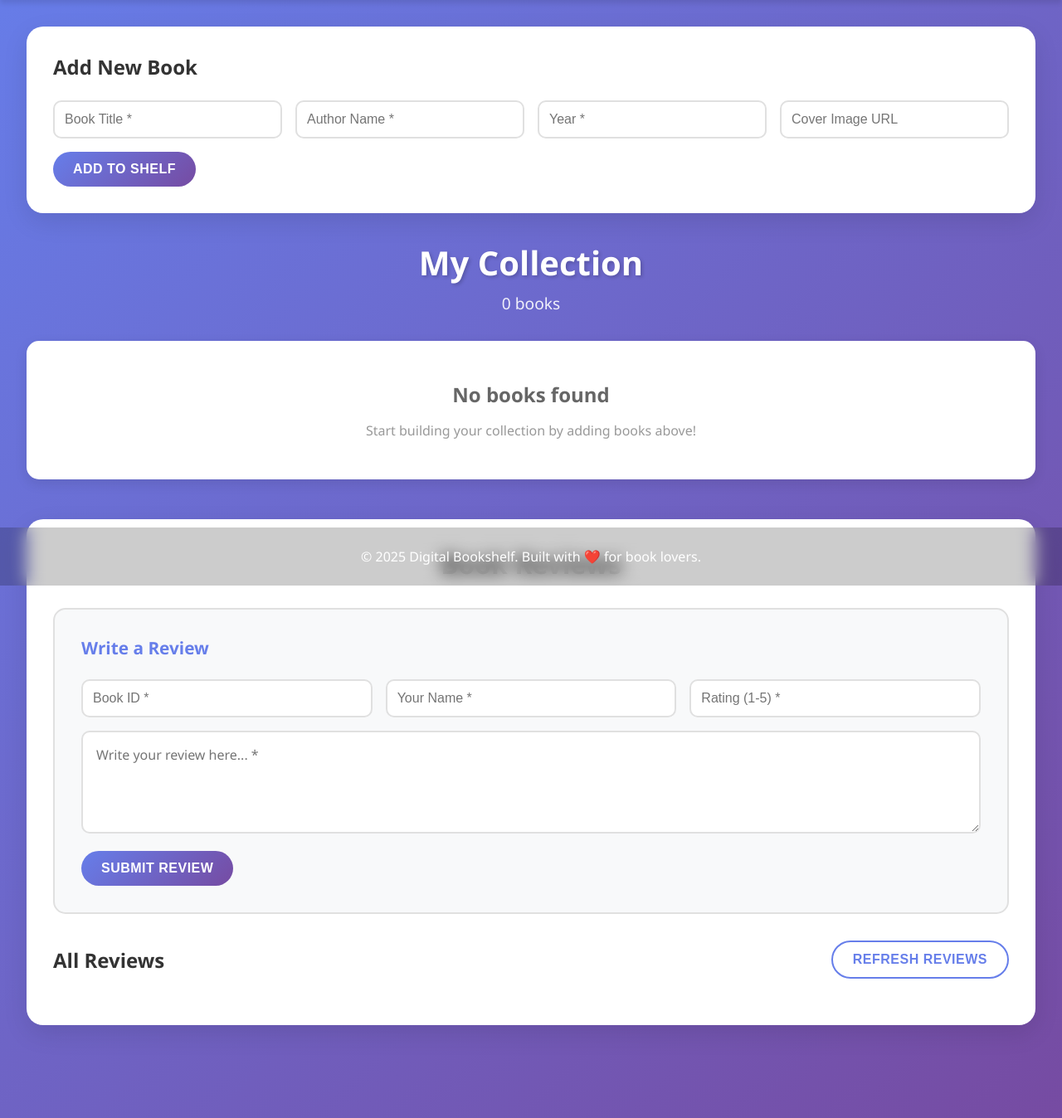
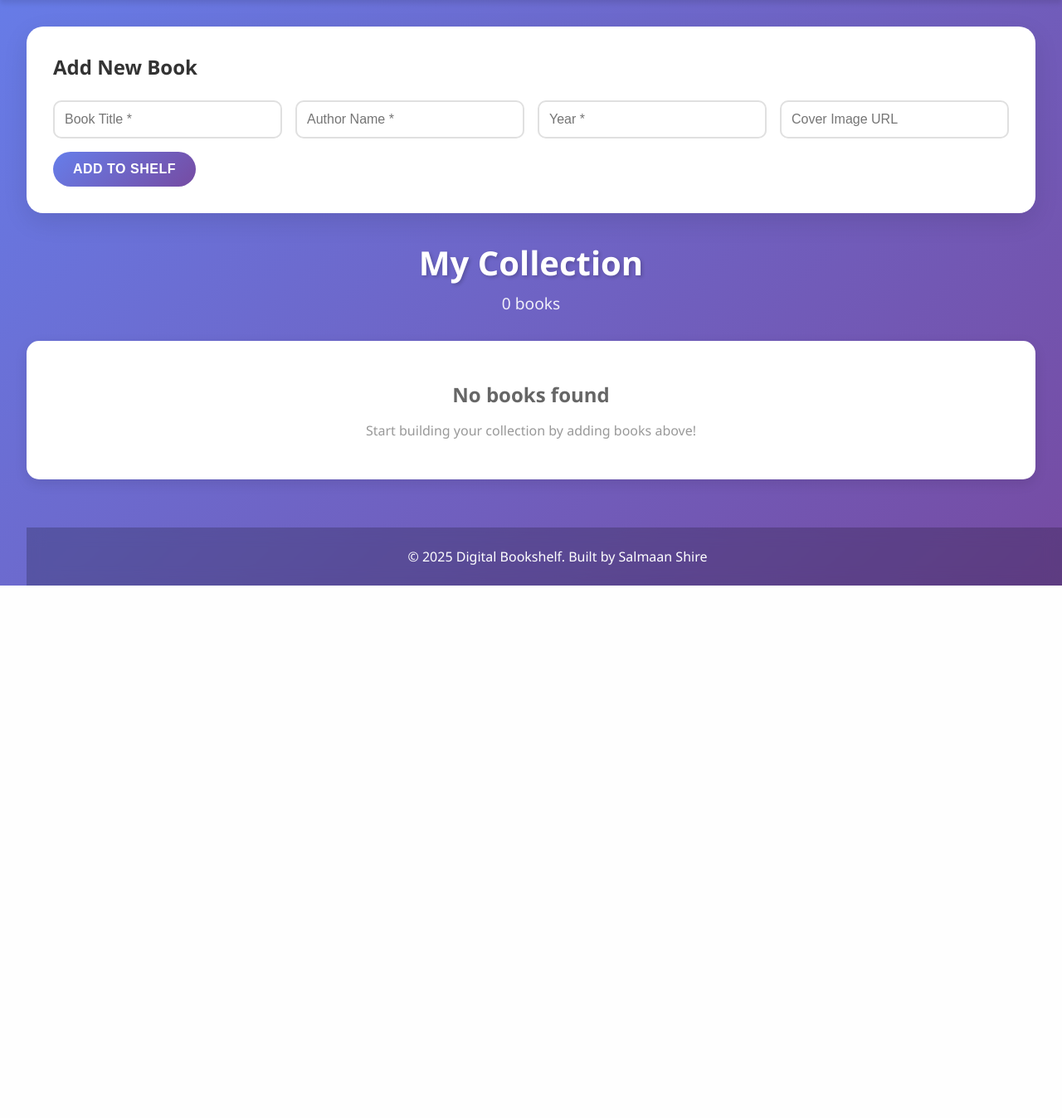
Before and after one commit to SalmaanShire365/bookstore-app, a Flask app: page / in a window 1280 px wide. Shown: the part 94-1442 px from the top of the page at 83% size. After the commit the page ends 800 px from the top, so only its background shows below. Run offline with Flask 3, Linux system fonts and the light colour scheme; data that the repository does not hold is empty.

Commit message:
Disable book reviews feature for initial deployment

```diff
--- a/app.py
+++ b/app.py
@@ -20,7 +20,7 @@ except Exception as e:
 
 db = client[DATABASE_NAME]
 books_collection = db['books']
-reviews_collection = db['reviews']
+#reviews_collection = db['reviews']
 users_collection = db['users']
 
 DATABASE = 'db/books.db'
@@ -127,16 +127,17 @@ def serialize_book(book):
     return book
 
 
-def serialize_review(review):
-    """Convert MongoDB review document to JSON-serializable format."""
-    if review and '_id' in review:
-        review['review_id'] = str(review['_id'])
-        del review['_id']
-        if 'book_id' in review and isinstance(review['book_id'], ObjectId):
-            review['book_id'] = str(review['book_id'])
-        if 'user_id' in review and isinstance(review['user_id'], ObjectId):
-            review['user_id'] = str(review['user_id'])
-    return review
+#def serialize_review(review):
+#    ""Convert MongoDB review document to JSON-serializable format.""
+#    if review and '_id' in review:
+#        review['review_id'] = str(review['_id'])
+#        del review['_id']
+#        if 'book_id' in review and isinstance(review['book_id'], ObjectId):
+#            review['book_id'] = str(review['book_id'])
+#        if 'user_id' in review and isinstance(review['user_id'], ObjectId):
+#            review['user_id'] = str(review['user_id'])
+#    return review
+
 
 
 def init_mongodb():
@@ -323,49 +324,44 @@ def delete_book(book_id):
 
 
 # ==================== REVIEWS ENDPOINTS ====================
-
-@app.route('/api/reviews', methods=['GET'])
-@timeit
-def get_all_reviews():
-    """Get all reviews from MongoDB."""
-    reviews = list(reviews_collection.find())
-    review_list = [serialize_review(review.copy()) for review in reviews]
-    return jsonify({'reviews': review_list})
-
-
-@app.route('/api/add_review', methods=['POST'])
-@timeit
-def add_review():
-    """Add a new review to MongoDB."""
-    data = request.get_json()
-    book_id = data.get('book_id')
-    user = data.get('user_name')
-    rating = data.get('rating')
-    comment = data.get('review_text')
-
-    review = {
-        'book_id': book_id,
-        'user': user,
-        'rating': rating,
-        'comment': comment,
-        'review_date': datetime.utcnow().isoformat()
-    }
-    result = reviews_collection.insert_one(review)
-
-    return jsonify({
-        'message': 'Review added successfully',
-        'review_id': str(result.inserted_id)
-    })
-
-
-@app.route('/api/reviews/book/<book_id>', methods=['GET'])
-@timeit
-def get_reviews_by_book(book_id):
-    """Get all reviews for a specific book."""
-    reviews = list(reviews_collection.find({'book_id': book_id}))
-    review_list = [serialize_review(review.copy()) for review in reviews]
-    return jsonify({'reviews': review_list, 'count': len(review_list)})
-
+#
+#@app.route('/api/reviews', methods=['GET'])
+#@timeit
+#def get_all_reviews():
+#    # Get all reviews from MongoDB.
+#    reviews = list(reviews_collection.find())
+#    review_list = [serialize_review(review.copy()) for review in reviews]
+#    return jsonify({'reviews': review_list})
+#@app.route('/api/add_review', methods=['POST'])
+#@timeit
+#def add_review():
+#    # Add a new review to MongoDB.
+#    data = request.get_json()
+#    book_id = data.get('book_id')
+#    user = data.get('user_name')
+#    rating = data.get('rating')
+#    comment = data.get('review_text')
+#
+#    review = {
+#        'book_id': book_id,
+#        'user': user,
+#        'rating': rating,
+#        'comment': comment,
+#        'review_date': datetime.utcnow().isoformat()
+#    }
+#    result = reviews_collection.insert_one(review)
+#
+#    return jsonify({
+#        'message': 'Review added successfully',
+#        'review_id': str(result.inserted_id)
+#    })
+#@app.route('/api/reviews/book/<book_id>', methods=['GET'])
+#@timeit
+#def get_reviews_by_book(book_id):
+#    # Get all reviews for a specific book
+#    reviews = list(reviews_collection.find({'book_id': book_id}))
+#    review_list = [serialize_review(review.copy()) for review in reviews]
+#    return jsonify({'reviews': review_list, 'count': len(review_list)})
 
 # ==================== LOGS ENDPOINTS ====================
 
--- a/templates/index.html
+++ b/templates/index.html
@@ -46,12 +46,11 @@
             <div class="loading">Loading your books...</div>
         </div>
 
-        <!-- NEW: Reviews Section -->
+    <!-- NEW: Reviews Section
         <div class="reviews-section">
             <h2>Book Reviews</h2>
 
-            <!-- Add Review Form -->
-            <div class="add-review-form">
+          <div class="add-review-form">
                 <h3>Write a Review</h3>
                 <div class="form-grid">
                     <input type="text" id="reviewBookId" placeholder="Book ID *" required>
@@ -62,7 +61,6 @@
                 <button class="btn btn-primary" onclick="addReview()">Submit Review</button>
             </div>
 
-            <!-- Reviews List -->
             <div class="reviewList">
                 <div class="reviews-header">
                     <h3>All Reviews</h3>
@@ -74,10 +72,11 @@
             </div>
         </div>
     </div>
+    -->
 
     <!-- Footer -->
     <footer>
-        <p>&copy; {{ current_year }} Digital Bookshelf. Built with ❤️ for book lovers.</p>
+        <p>&copy; {{ current_year }} Digital Bookshelf. Built by Salmaan Shire</p>
     </footer>
 
     <script src="{{ url_for('static', filename='script.js') }}"></script>
```
